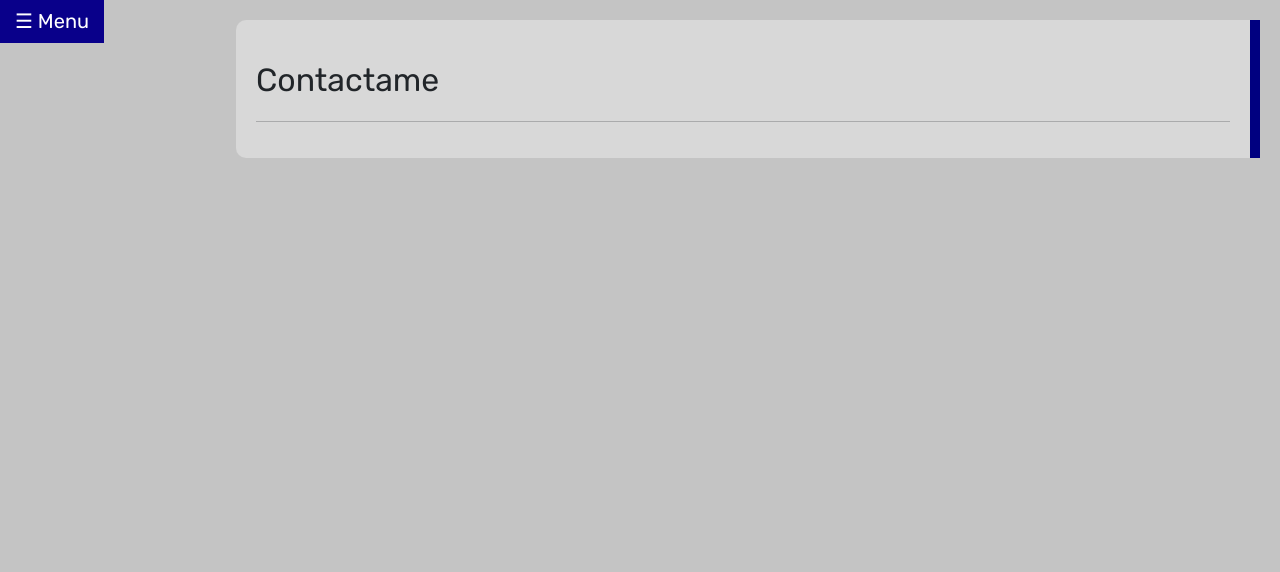
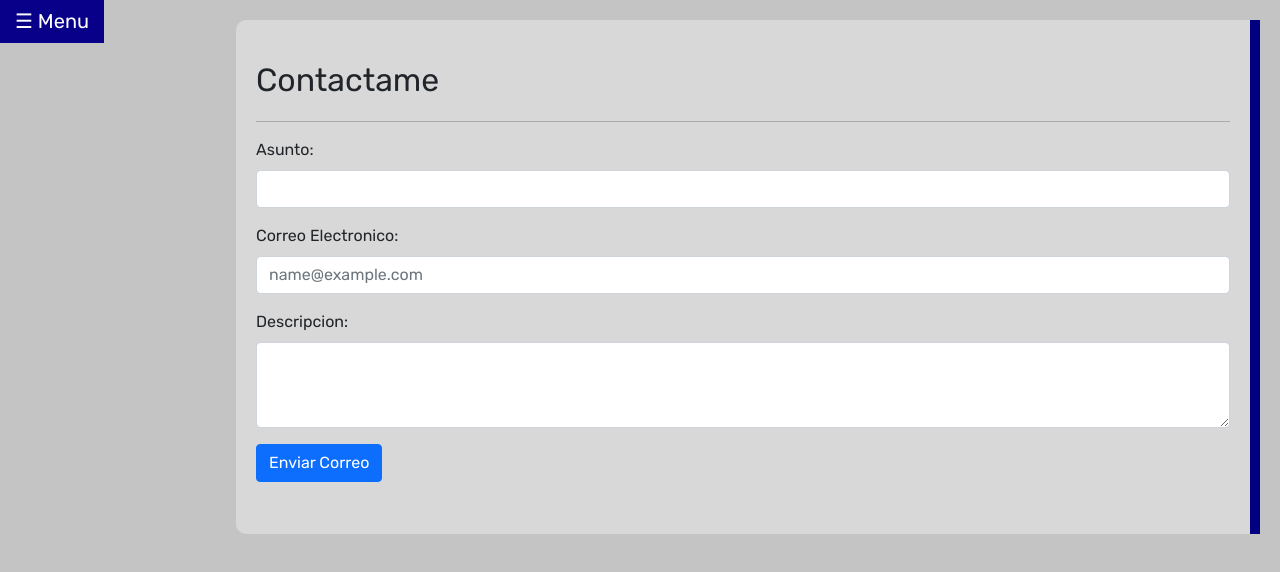
Before and after one commit to Lokocr/Examen_Parcial_1, a plain HTML site: page contacto.html in a window 1280 px wide. Drawn offline with nearby package versions, Linux system fonts and the light colour scheme.

Commit message:
Se agrega seccion de Contacto

```diff
--- a/contacto.html
+++ b/contacto.html
@@ -54,9 +54,24 @@
 
                 <hr class="DivisorMenu">
 
-                <form action="EnviarFormulario()" method="post">
+                <form method="post">
 
+                    <div class="mb-3">
+                        <label for="txt_Asunto" class="form-label">Asunto:</label>
+                        <input type="email" class="form-control" id="txt_Asunto">
+                    </div>
+                    <div class="mb-3">
+                        <label for="txt_CorreoElectronico" class="form-label">Correo Electronico:</label>
+                        <input type="email" class="form-control" id="txt_CorreoElectronico" placeholder="name@example.com">
+                    </div>
+                    <div class="mb-3">
+                        <label for="txt_Descripcion" class="form-label">Descripcion:</label>
+                        <textarea class="form-control" id="txt_Descripcion" rows="3"></textarea>
+                    </div>
 
+                    <div class="mb-3">
+                        <button type="submit" onclick="EnviarFormulario()"  class="btn btn-primary mb-3">Enviar Correo</button>
+                    </div>
                 </form>
 
             </section>
--- a/css/style.css
+++ b/css/style.css
@@ -39,7 +39,7 @@ body{
     width: 80%;
     border: none;
     border-top: 1px solid;
-    color: #818181;
+    color: white;
     z-index: 99;
 }
 
@@ -144,7 +144,7 @@ body{
 
 
 /* Seccion de Media Queries */
-@media screen and (max-width: 400px){
+@media screen and (max-width: 450px){
     #main {
         /* margin-left: 10px; */
         float: left;
--- a/js/base.js
+++ b/js/base.js
@@ -7,3 +7,8 @@ function CerrarMenu() {
     document.getElementById('MenuPrincipal').style.width = "0"
     document.getElementById('Menu').style.overflow = 'display'
 }
+
+function EnviarFormulario(params) {
+    alert('Se ha enviado el correo');
+    window.location = '/';
+}
```
